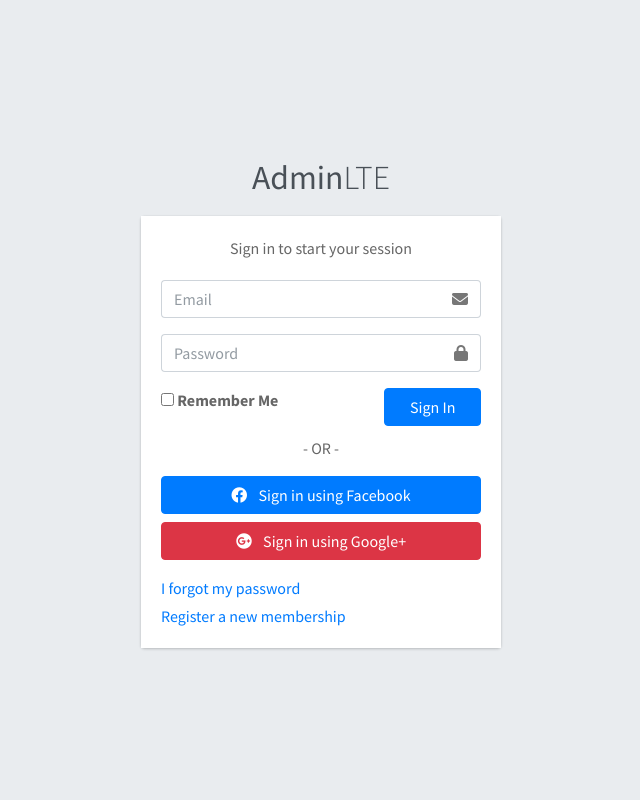
After one commit to WalterNickSuelArroyo/E-commerce, a PHP site: page /Views/login.php in a window 1280 px wide. The commit adds this page. Shown: the whole page, without its empty margins (319-959 px from the left). Run offline with PHP 8.4, Linux system fonts and the light colour scheme; some libraries are stand-ins or nearby versions.

Commit message:
3. Mantenimiento del login p1

```diff
--- a/Views/Layouts/footer.php
+++ b/Views/Layouts/footer.php
@@ -24,5 +24,6 @@
 <script src="Util/Js/adminlte.min.js"></script>
 <!-- AdminLTE for demo purposes -->
 <script src="Util/Js/demo.js"></script>
+<script src="Util/Js/bootstrap.min.js"></script>
 </body>
 </html>
--- /dev/null
+++ b/Views/login.php
@@ -0,0 +1,89 @@
+<!DOCTYPE html>
+<html lang="en">
+<head>
+  <meta charset="utf-8">
+  <meta name="viewport" content="width=device-width, initial-scale=1">
+  <title>AdminLTE 3 | Log in</title>
+
+  <!-- Google Font: Source Sans Pro -->
+  <link rel="stylesheet" href="https://fonts.googleapis.com/css?family=Source+Sans+Pro:300,400,400i,700&display=fallback">
+  <!-- Font Awesome -->
+  <link rel="stylesheet" href="../Util/Css/css/all.min.css">
+  <!-- Theme style -->
+  <link rel="stylesheet" href="../Util/Css/adminlte.min.css">
+</head>
+<body class="hold-transition login-page">
+<div class="login-box">
+  <div class="login-logo">
+    <a href="../../index2.html"><b>Admin</b>LTE</a>
+  </div>
+  <!-- /.login-logo -->
+  <div class="card">
+    <div class="card-body login-card-body">
+      <p class="login-box-msg">Sign in to start your session</p>
+
+      <form action="../../index3.html" method="post">
+        <div class="input-group mb-3">
+          <input type="email" class="form-control" placeholder="Email">
+          <div class="input-group-append">
+            <div class="input-group-text">
+              <span class="fas fa-envelope"></span>
+            </div>
+          </div>
+        </div>
+        <div class="input-group mb-3">
+          <input type="password" class="form-control" placeholder="Password">
+          <div class="input-group-append">
+            <div class="input-group-text">
+              <span class="fas fa-lock"></span>
+            </div>
+          </div>
+        </div>
+        <div class="row">
+          <div class="col-8">
+            <div class="icheck-primary">
+              <input type="checkbox" id="remember">
+              <label for="remember">
+                Remember Me
+              </label>
+            </div>
+          </div>
+          <!-- /.col -->
+          <div class="col-4">
+            <button type="submit" class="btn btn-primary btn-block">Sign In</button>
+          </div>
+          <!-- /.col -->
+        </div>
+      </form>
+
+      <div class="social-auth-links text-center mb-3">
+        <p>- OR -</p>
+        <a href="#" class="btn btn-block btn-primary">
+          <i class="fab fa-facebook mr-2"></i> Sign in using Facebook
+        </a>
+        <a href="#" class="btn btn-block btn-danger">
+          <i class="fab fa-google-plus mr-2"></i> Sign in using Google+
+        </a>
+      </div>
+      <!-- /.social-auth-links -->
+
+      <p class="mb-1">
+        <a href="forgot-password.html">I forgot my password</a>
+      </p>
+      <p class="mb-0">
+        <a href="register.html" class="text-center">Register a new membership</a>
+      </p>
+    </div>
+    <!-- /.login-card-body -->
+  </div>
+</div>
+<!-- /.login-box -->
+
+<!-- jQuery -->
+<script src="../Util/Js/jquery.min.js"></script>
+<!-- Bootstrap 4 -->
+<script src="../Util/Js/bootstrap.bundle.min.js"></script>
+<!-- AdminLTE App -->
+<script src="../Util/Js/adminlte.min.js"></script>
+</body>
+</html>
--- a/index.php
+++ b/index.php
@@ -46,6 +46,7 @@
     <!-- /.card -->
 
 </section>
+<script src="https://unpkg.com/@popperjs/core@2.10.1/dist/umd/popper.min.js"></script>
 <?php
 include_once 'Views/Layouts/footer.php';
 ?>
```
Also changed, not shown: Views/Layouts/header.php (+19 -9 lines), Util/Img/avatar5.png (added).
